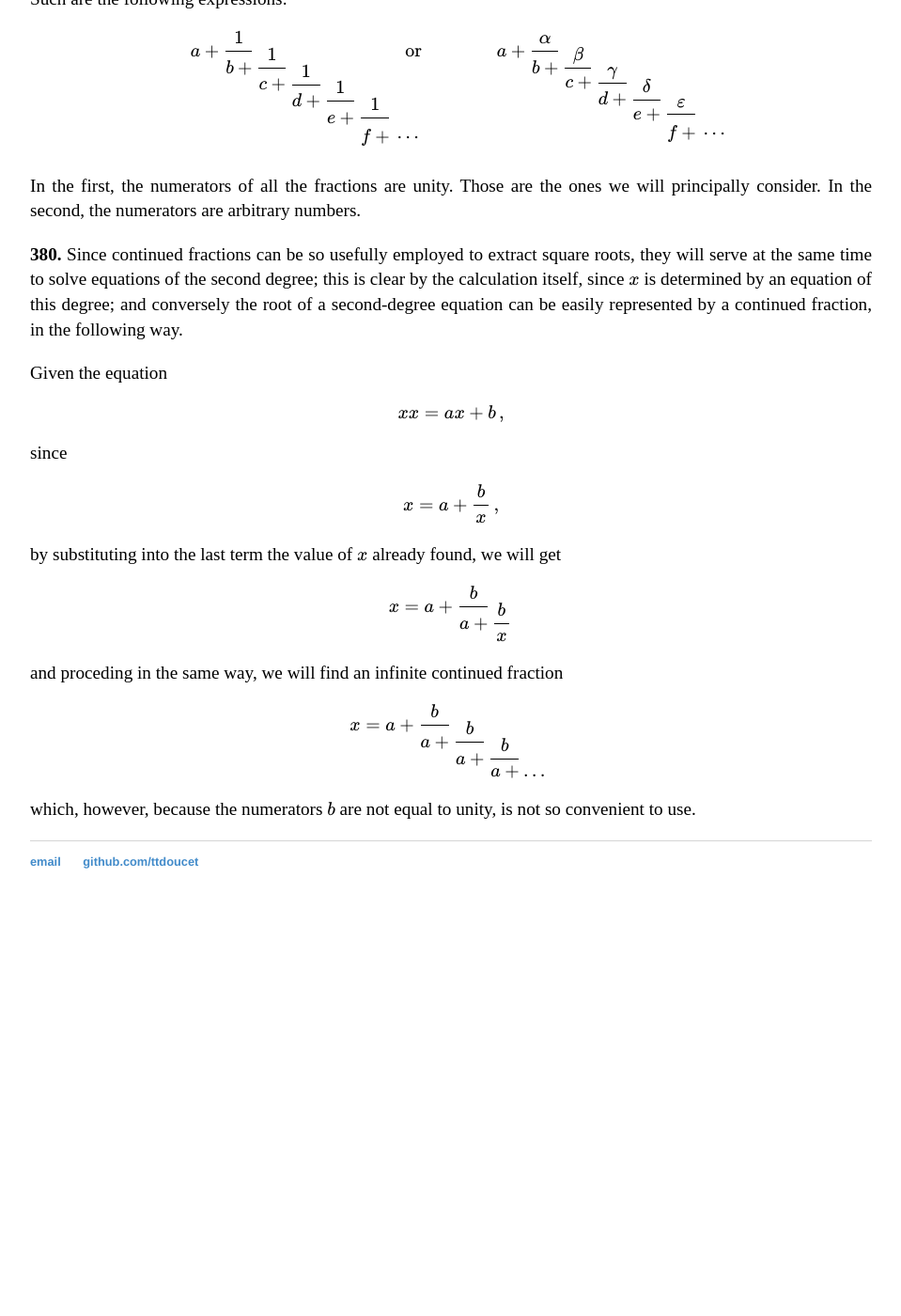
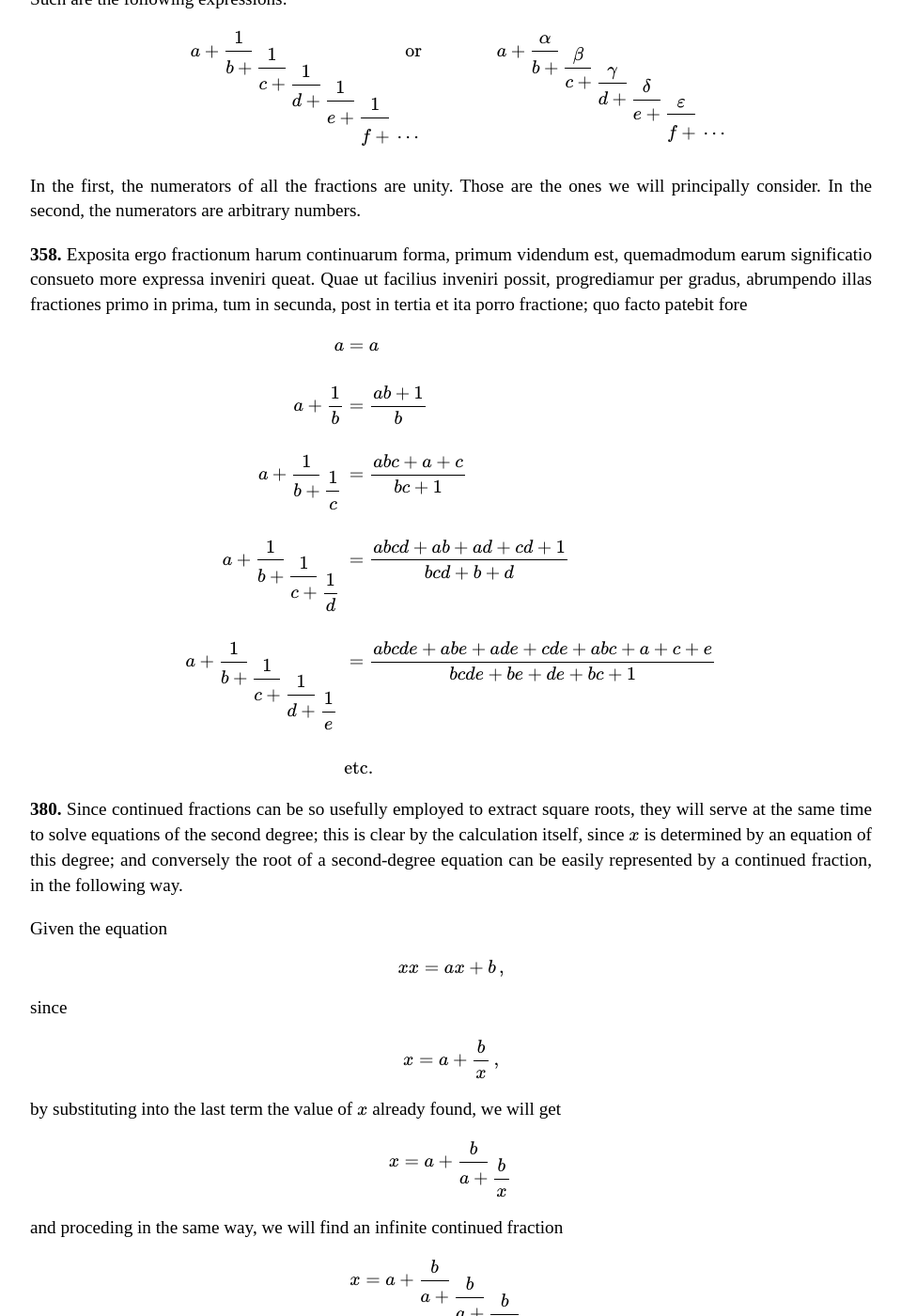
Before and after one commit to ttdoucet/ttdoucet.github.io, a Jekyll site: the page built from euler/e101-en.html, in a window 1280 px wide and 1400 px high, scrolled down 622 px. Shown: the whole window at 94% size, without its empty margins (160-1119 px from the left). Built offline with Jekyll 4.4.1, drawn with Linux system fonts in a browser that asks for light colours; formulas are drawn with MathJax 3; before the commit the page ends 1608 px from its top, so only the background shows below that.

Commit message:
Corrected misspelling.
Also marked the Latin document as being in Latin, in the
html tag.

```diff
--- a/_layouts/eulerarticle.html
+++ b/_layouts/eulerarticle.html
@@ -1,5 +1,9 @@
 <!DOCTYPE html>
+{% if page.language %}
+<html lang="{{ page.language }}">
+{% else %}
 <html lang="en">
+{% endif %}
   <head>
     <meta charset="UTF-8">
     <title>{{ page.title }}</title>
--- a/euler/e101-en.html
+++ b/euler/e101-en.html
@@ -50,6 +50,28 @@ fractions, or a finite number of them.
 <p>In the first, the numerators of all the fractions are unity.  Those are the ones we
 will principally consider.  In the second, the numerators are arbitrary numbers.
 
+<p><esec>358.</esec>
+Exposita ergo fractionum harum continuarum forma,
+primum videndum est,
+quemadmodum earum significatio consueto more expressa inveniri queat.
+Quae ut facilius inveniri possit,
+progrediamur per gradus,
+abrumpendo illas fractiones primo in prima,
+tum in secunda,
+post in tertia et ita porro fractione;
+quo facto patebit fore
+
+\begin{aligned}
+a &= a\cr\cr
+{a + {1\over b}} &= { {ab + 1} \over {b}} \cr\cr
+{a + {\cofrac 1 b {\dfrac{1}{c}}}} &= { {abc + a + c} \over {bc + 1}} \cr\cr
+{a + {\cofrac 1 b {\cofrac 1 c {\dfrac{1}{d}}}}} &= { {abcd + ab + ad + cd + 1} \over {bcd + b + d}} \cr\cr
+{a + {\cofrac 1 b {\cofrac 1 c {\cofrac 1 d {\dfrac{1}{e}}}}}} &= { {abcde + abe + ade + cde + abc + a + c + e}
+                                                            \over
+                                                        {bcde + be + de + bc + 1}}\cr\cr
+&\hbox{etc.}\cr
+\end{aligned}
+
 
 <p><esec>380.</esec>
 Since continued fractions can be so usefully employed to extract
--- a/euler/e101.html
+++ b/euler/e101.html
@@ -1,6 +1,7 @@
 ---
 layout: eulerarticle
 title: De Fractionibus Continuis
+language: la
 ---
 \(
 \def\ovr{\over\displaystyle}
@@ -26,7 +27,7 @@ cum de seriebus infinitis,
 tum de productis ex infinitis factoribus conflatis disserui,
 non incongruum fore visum est,
 si etiam nonnulla de tertio quodam expressionum infinitarum genere addidero,
-quod continuous fractionibus vel divisionibus continetur.
+quod continuis fractionibus vel divisionibus continetur.
 Quanquam enim hoc genus parum adhuc est excultum,
 tamen non dubitamus,
 quin ex eo amplissimus usus in analysin infinitorum aliquando sit redundaturus.
```
Also changed, not shown: euler/index.md (+2 -2 lines).
